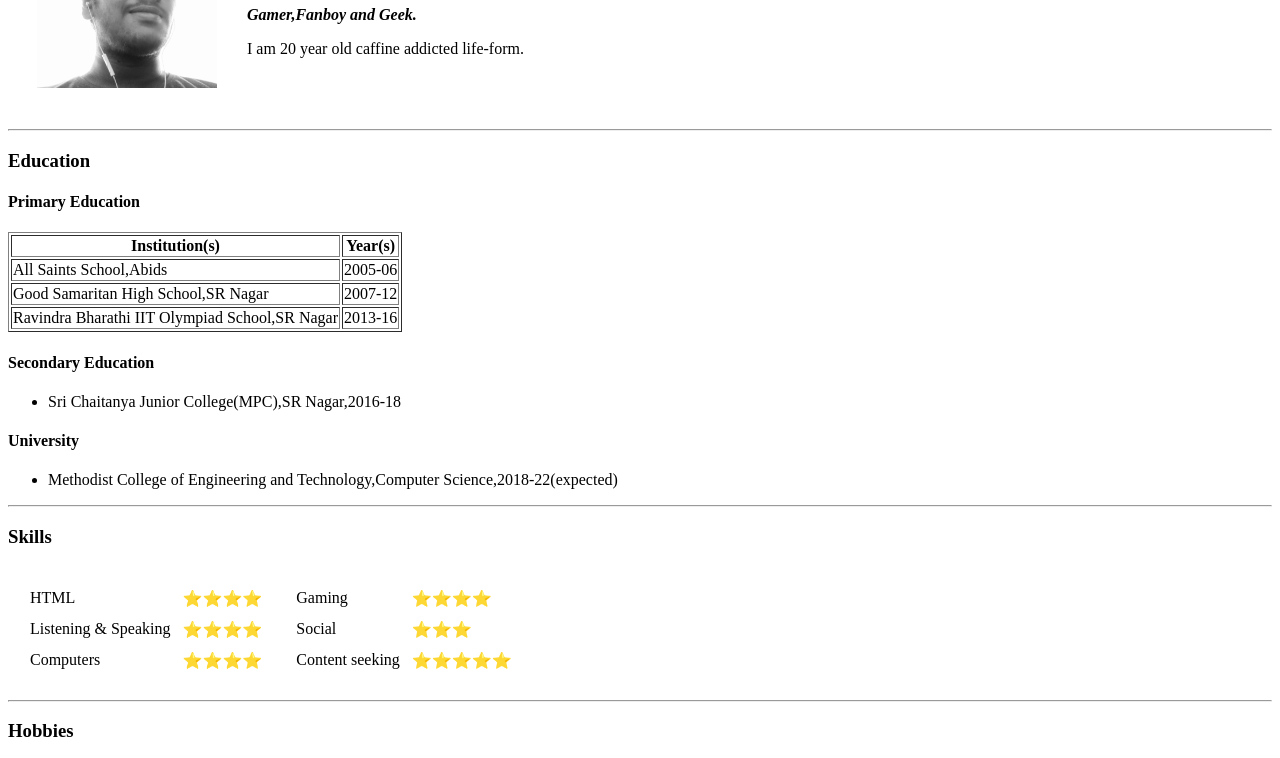
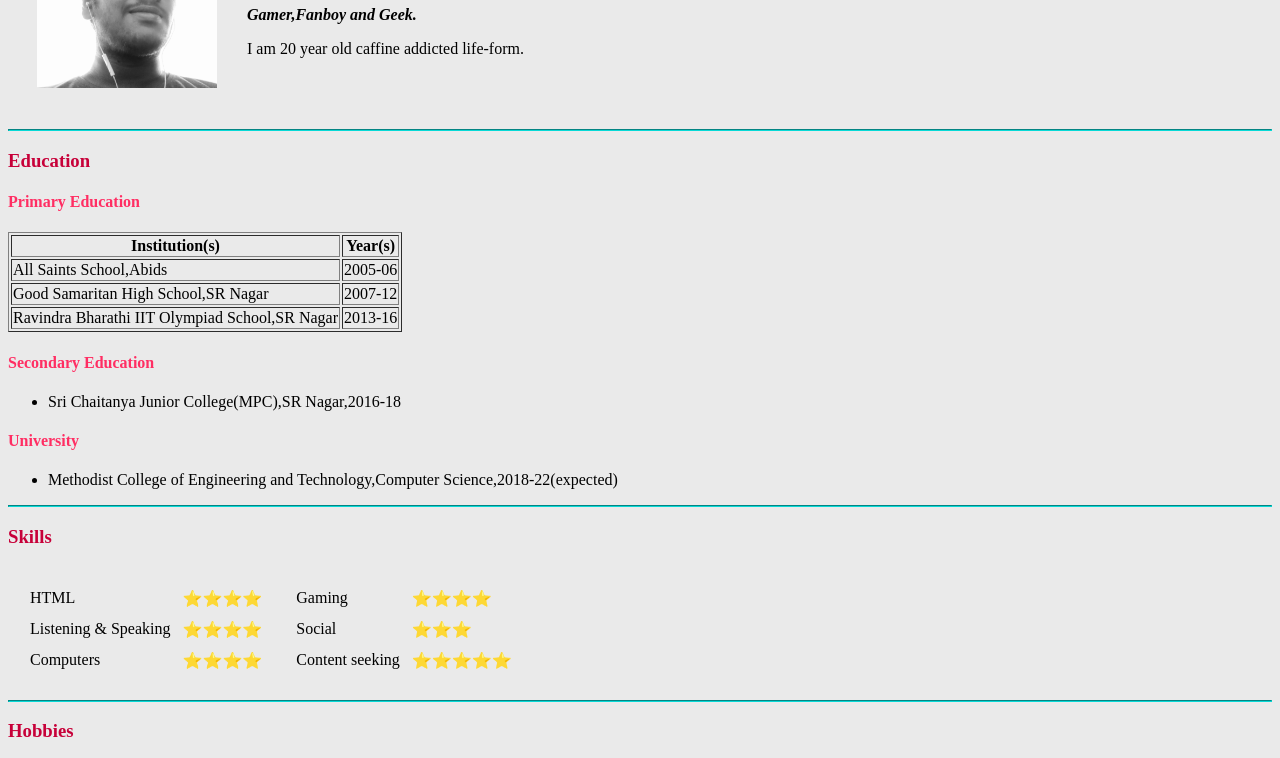
Before and after one commit to Ravenblaze128/CV, a plain HTML site: page index.html in a window 1280 px wide. Shown: the part 129-887 px from the top of the page. Drawn offline with Linux system fonts and the light colour scheme.

Commit message:
Added links to icon & body CSS

```diff
--- a/index.html
+++ b/index.html
@@ -4,6 +4,8 @@
 <head>
   <meta charset="utf-8">
   <title>RavenBlaze's Personal Site </title>
+  <link rel="stylesheet" href="css/styles.css">
+  <link rel="icon" href="favicon.ico">
 </head>
 
 <body>
```
